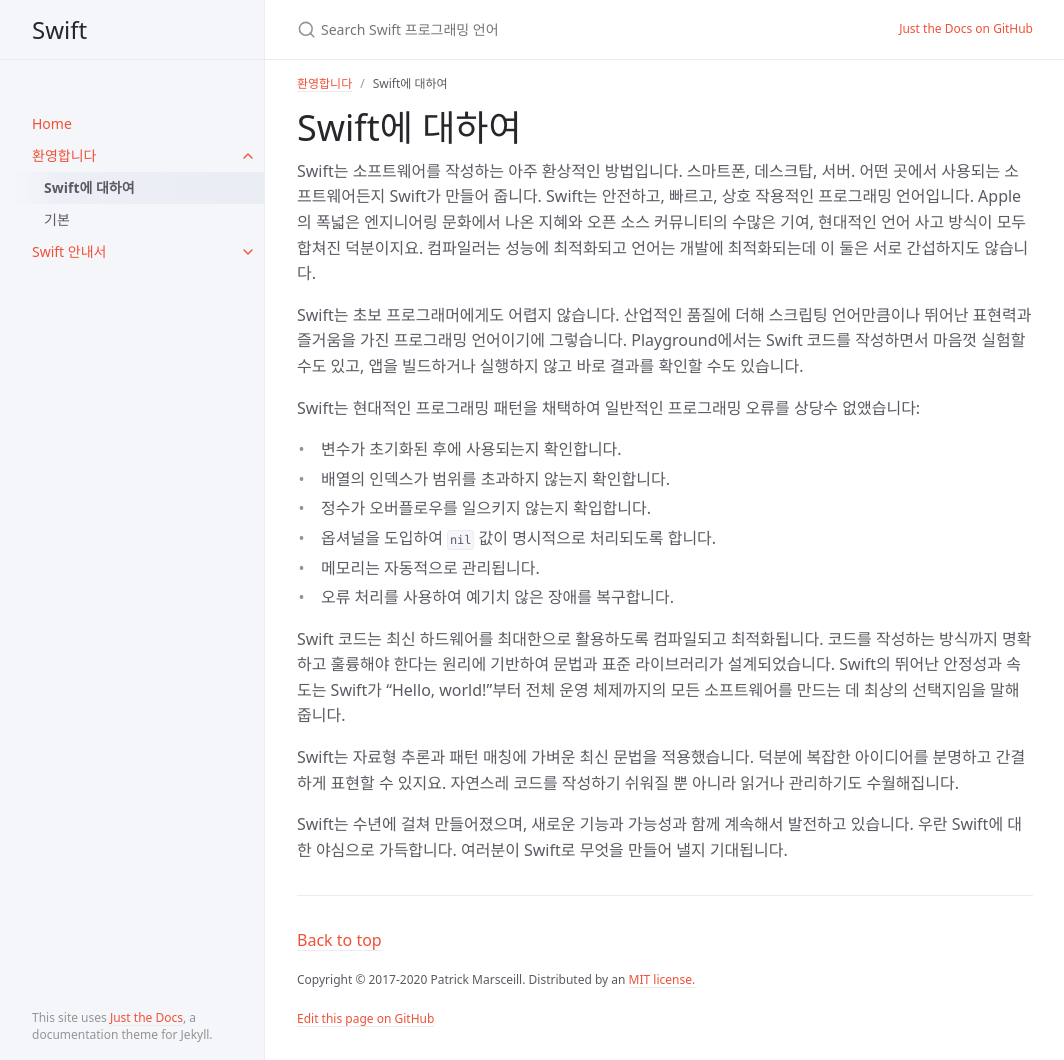
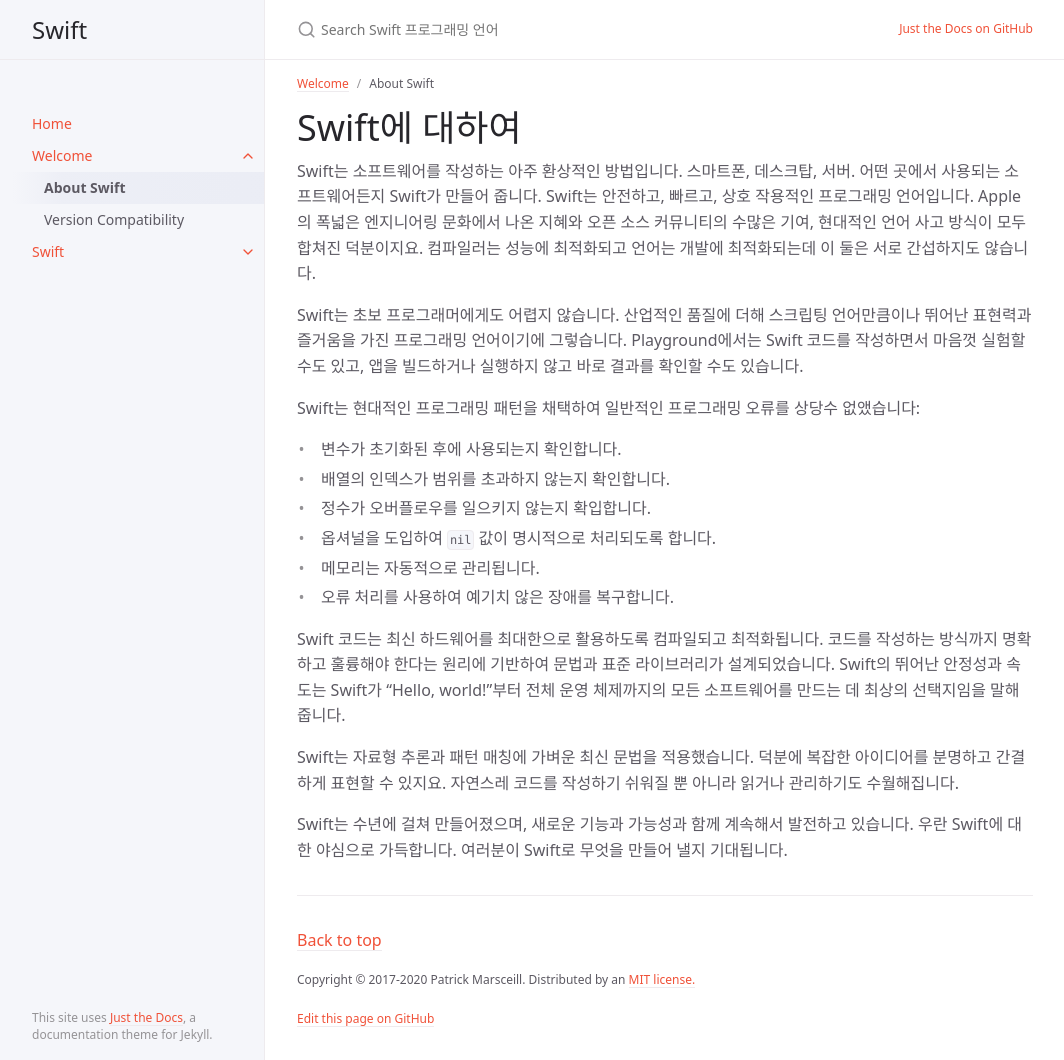
Before and after one commit to woooil/swift-book, a Jekyll site: the page built from docs/welcome-to-swift/about-swift.md, in a window 1280 px wide and 1060 px high. Shown: the whole window, without its empty margins (107-1171 px from the left). Built offline with Jekyll 4.4.1, drawn with Linux system fonts in a browser that asks for light colours.

Commit message:
commit 8

```diff
--- a/docs/language-guide/language-guide.md
+++ b/docs/language-guide/language-guide.md
@@ -1,7 +1,7 @@
 ---
 layout: default
-title: Swift 안내서
+title: Swift
 nav_order: 3
 has_children: true
-permalink: language-guide
+permalink: Language Guide
 ---
--- a/docs/language-guide/the-basics.md
+++ b/docs/language-guide/the-basics.md
@@ -1,8 +1,8 @@
 ---
 layout: default
-title: 기본
+title: The Basics
 nav_order: 1
-parent: Swift 안내서
+parent: Language Guide
 ---
 
 # 기본
--- a/docs/welcome-to-swift/about-swift.md
+++ b/docs/welcome-to-swift/about-swift.md
@@ -1,7 +1,7 @@
 ---
 layout: default
-title: Swift에 대하여
-parent: 환영합니다
+title: About Swift
+parent: Welcome
 nav_order: 1
 ---
 
--- a/docs/welcome-to-swift/version-compatibility.md
+++ b/docs/welcome-to-swift/version-compatibility.md
@@ -1,7 +1,7 @@
 ---
 layout: default
-title: 기본
-parent: 환영합니다
+title: Version Compatibility
+parent: Welcome
 nav_order: 2
 ---
 
--- a/docs/welcome-to-swift/welcome-to-swift.md
+++ b/docs/welcome-to-swift/welcome-to-swift.md
@@ -1,6 +1,6 @@
 ---
 layout: default
-title: 환영합니다
+title: Welcome
 nav_order: 2
 has_children: true
 permalink: welcome-to-swift
```
